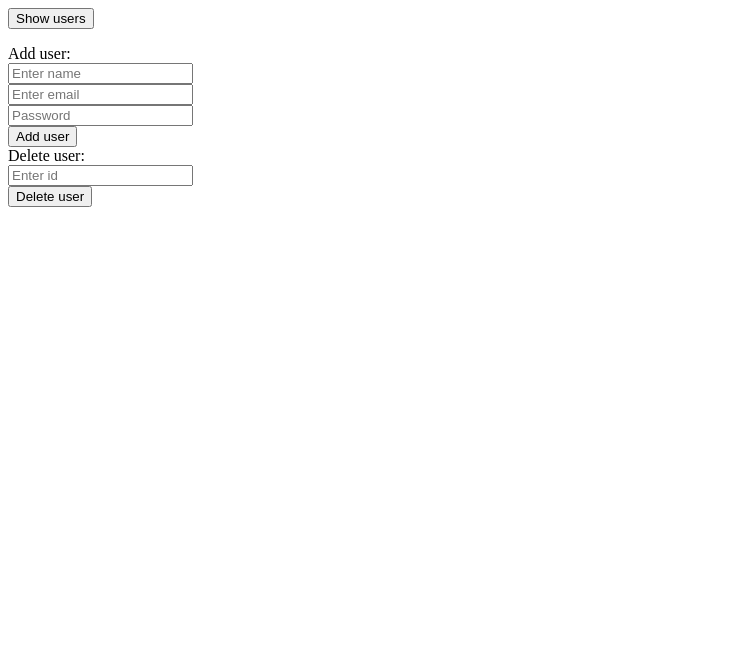
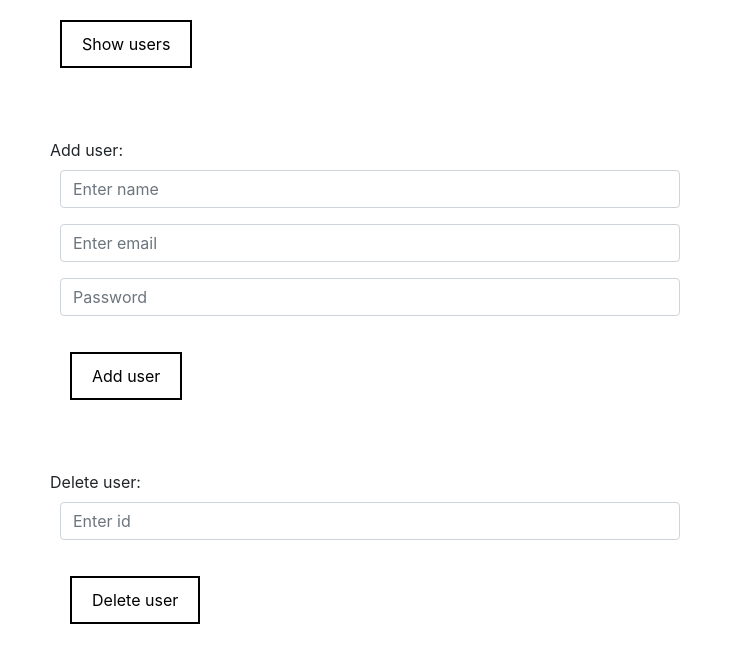
Before and after one commit to AniaSniadek/consuming-restapi, a React app: page / in a window 1280 px wide. Shown: the top 662 px of the page, without its empty margins (0-735 px from the left). Built offline with nearby package versions, Linux system fonts and the light colour scheme.

Commit message:
adding some styles

```diff
--- a/src/components/App.js
+++ b/src/components/App.js
@@ -2,6 +2,7 @@ import React from 'react';
 import AddUser from './AddUser';
 import ShowUsers from './ShowUsers';
 import DeleteUser from './DeleteUser';
+import '../style.css'
 
 class App extends React.Component {
     render() {
--- a/src/index.js
+++ b/src/index.js
@@ -1,5 +1,6 @@
 import React from 'react';
 import ReactDOM from 'react-dom';
 import App from "./components/App";
+import 'bootstrap/dist/css/bootstrap.min.css';
 
 ReactDOM.render(<App />, document.getElementById('root'));
--- /dev/null
+++ b/src/style.css
@@ -0,0 +1,20 @@
+* {
+    margin-left: 10px;
+}
+
+.app button {
+    padding: 10px 20px;
+    border: 2px solid black;
+    background-color: white;
+    margin: 20px;
+}
+
+.app button:hover {
+    background-color: black;
+    color: white;
+}
+
+.form {
+    margin-top: 50px;
+    margin-right: 600px;
+}
```
